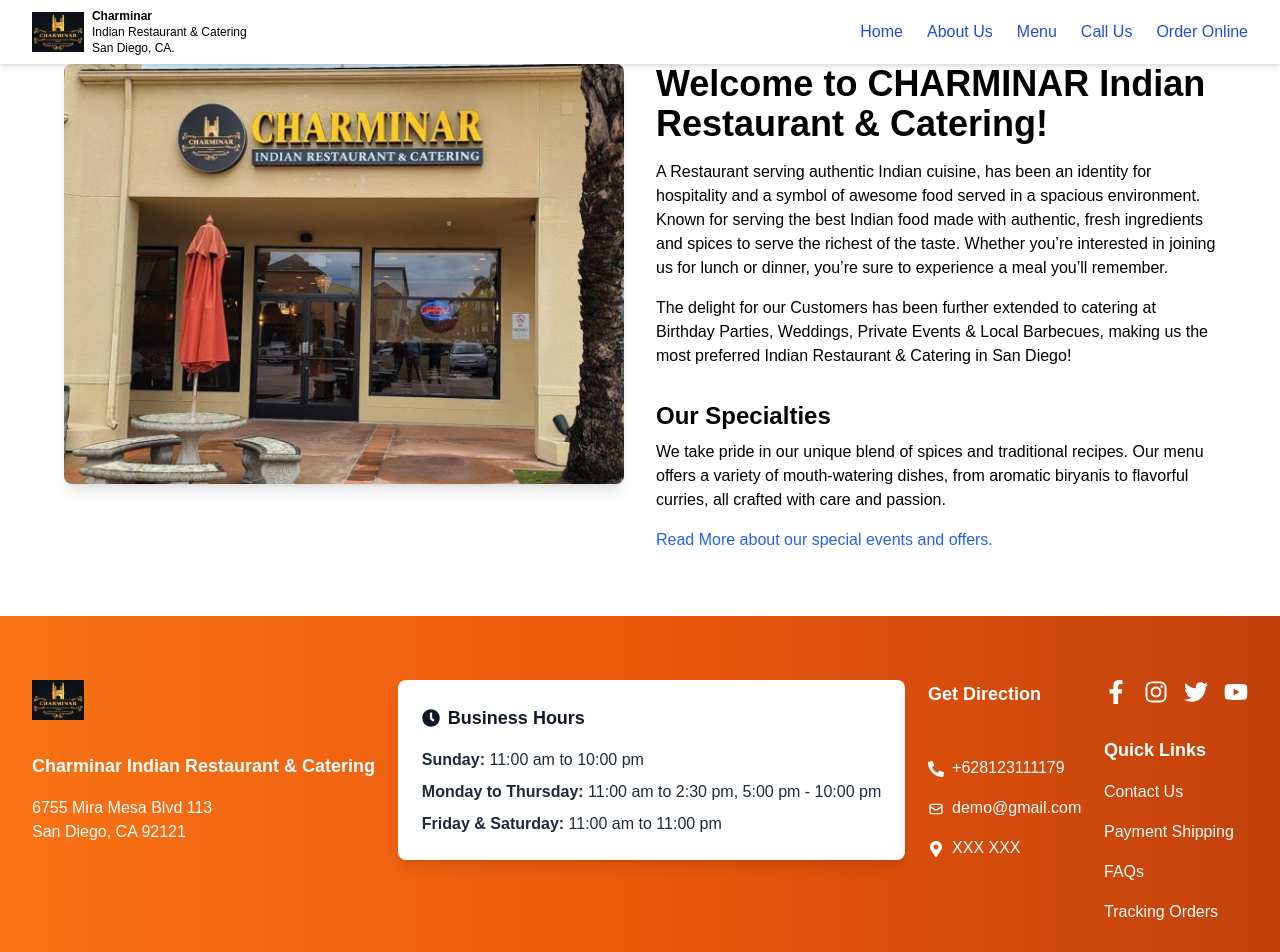
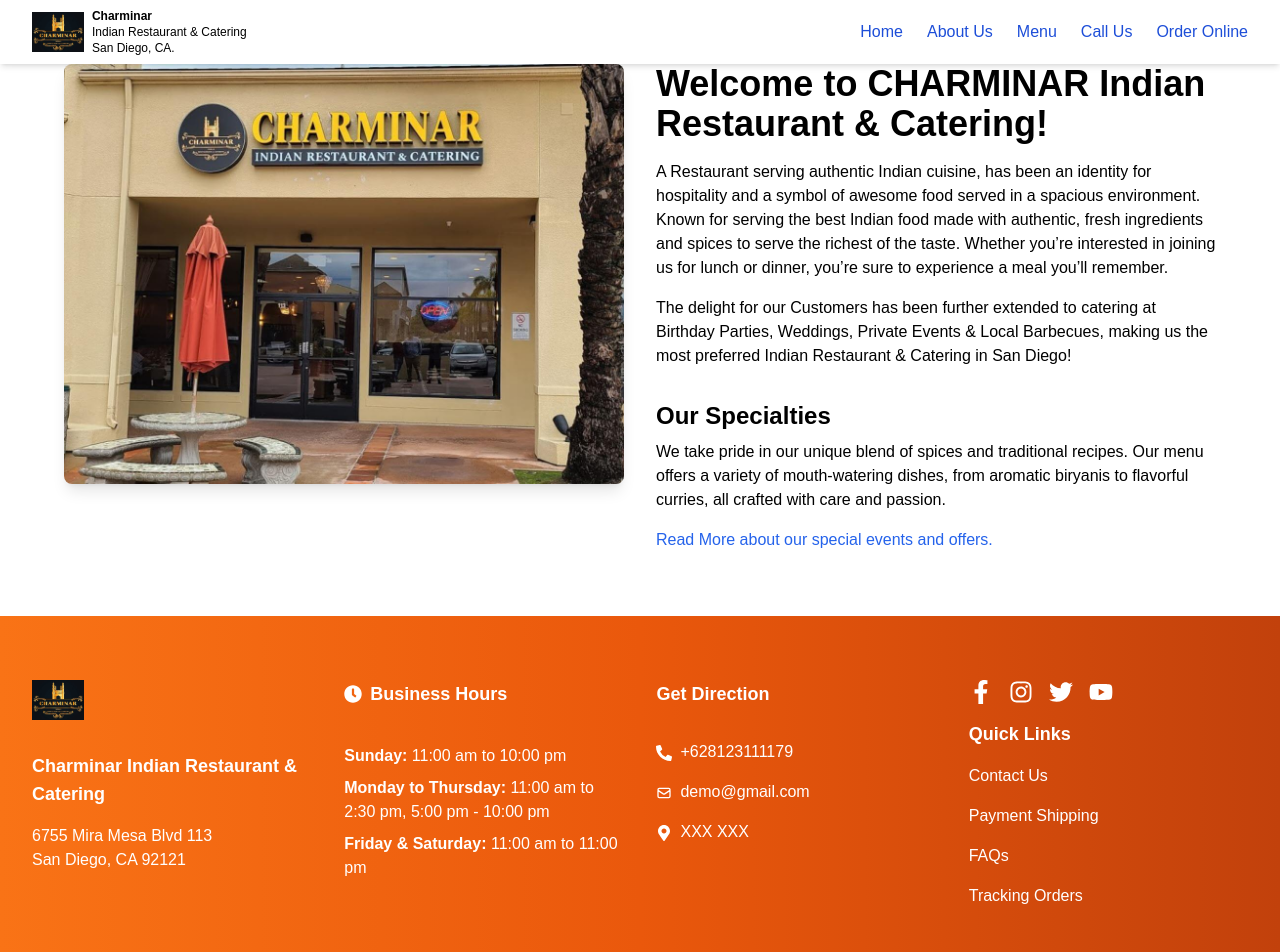
Before and after one commit to nilabhsubramaniam/echelon-cuisine, a Next.js app: page / in a window 1280 px wide. Shown: the top 952 px of the page. Built offline with nearby package versions, Linux system fonts and the light colour scheme; a web font is replaced by a local one.

Commit message:
footer ux visibilty by handling border in business hours

```diff
--- a/app/ui/footer.tsx
+++ b/app/ui/footer.tsx
@@ -6,10 +6,10 @@
     FaTwitter,
     FaYoutube,
     FaClock,
-  } from 'react-icons/fa';
-  import Image from 'next/image';
-  import Link from 'next/link';
-  import { HiOutlineMail } from 'react-icons/hi';
+  } from "react-icons/fa";
+  import Image from "next/image";
+  import Link from "next/link";
+  import { HiOutlineMail } from "react-icons/hi";
 
   export default function Footer() {
     const socialIcons = [
@@ -22,34 +22,34 @@
     const contactInfo = [
       {
         icon: <FaPhoneAlt className="mr-2 inline-block" />,
-        text: '+628123111179',
+        text: "+628123111179",
       },
       {
         icon: <HiOutlineMail className="mr-2 inline-block" />,
-        text: 'demo@gmail.com',
+        text: "demo@gmail.com",
       },
-      { icon: <FaMapMarkerAlt className="mr-2 inline-block" />, text: 'XXX XXX' },
+      { icon: <FaMapMarkerAlt className="mr-2 inline-block" />, text: "XXX XXX" },
     ];
 
     const quickLinks = [
-      'Contact Us',
-      'Payment Shipping',
-      'FAQs',
-      'Tracking Orders',
+      "Contact Us",
+      "Payment Shipping",
+      "FAQs",
+      "Tracking Orders",
     ];
 
     const businessHours = [
       {
-        day: 'Sunday',
-        hours: '11:00 am to 10:00 pm',
+        day: "Sunday",
+        hours: "11:00 am to 10:00 pm",
       },
       {
-        day: 'Monday to Thursday',
-        hours: '11:00 am to 2:30 pm, 5:00 pm - 10:00 pm',
+        day: "Monday to Thursday",
+        hours: "11:00 am to 2:30 pm, 5:00 pm - 10:00 pm",
       },
       {
-        day: 'Friday & Saturday',
-        hours: '11:00 am to 11:00 pm',
+        day: "Friday & Saturday",
+        hours: "11:00 am to 11:00 pm",
       },
     ];
 
@@ -61,44 +61,50 @@
         <footer className="bg-gradient-to-r from-orange-500 via-orange-600 to-orange-700 text-white">
           <div className="mx-auto flex max-w-7xl flex-col items-start justify-between px-4 py-12 sm:flex-row sm:px-6 lg:px-8 lg:py-16">
             {/* Logo and Restaurant Info */}
-            <div className="mb-8 flex flex-col space-y-8 sm:mb-0">
+            <div className="mb-8 flex flex-col space-y-8 sm:mb-0 w-1/4">
               <h2 className="text-3xl font-bold">
                 <Link href="/">
                   <Image
                     src="/logo.jpg"
                     alt="YourBrand Logo"
-                    width={70} // Adjust width as necessary
-                    height={70} // Adjust height as necessary
+                    width={70}
+                    height={70}
                     className="h-10 w-auto"
                   />
                 </Link>
               </h2>
               <div>
-                <h3 className="mb-4 text-lg font-semibold">Charminar Indian Restaurant & Catering</h3>
+                <h3 className="mb-4 text-lg font-semibold">
+                  Charminar Indian Restaurant & Catering
+                </h3>
                 <p className="text-base">6755 Mira Mesa Blvd 113</p>
                 <p className="text-base">San Diego, CA 92121</p>
               </div>
             </div>
 
+            {/* Vertical Line */}
+            <div className="w-px bg-white mx-4" />
+
             {/* Business Hours */}
-            <div className="flex flex-col items-end">
-              <div className="bg-white p-6 rounded-lg shadow-lg">
-                <h3 className="mb-4 text-lg font-semibold text-gray-900 flex items-center">
+            <div className="mb-8 flex flex-col space-y-4 sm:mb-0 w-1/4">
+              <h3 className="mb-4 text-lg font-semibold text-white flex items-center">
                 <FaClock className="mr-2" />
                 Business Hours
               </h3>
-                <ul className="space-y-2 text-gray-800">
+              <ul className="text-white">
                 {businessHours.map((hour, index) => (
-                    <li key={index}>
+                  <li key={index} className="py-1">
                     <strong>{hour.day}:</strong> {hour.hours}
                   </li>
                 ))}
               </ul>
             </div>
-            </div>
+
+            {/* Vertical Line */}
+            <div className="w-px bg-white mx-4" />
 
             {/* Get Direction */}
-            <div className="mb-8 flex flex-col space-y-8 sm:mb-0">
+            <div className="mb-8 flex flex-col space-y-4 sm:mb-0 w-1/4">
               <h3 className="mb-4 text-lg font-semibold">Get Direction</h3>
               <ul className="space-y-4">
                 {contactInfo.map((item, index) => (
@@ -110,11 +116,12 @@
               </ul>
             </div>
 
+            {/* Vertical Line */}
+            <div className="w-px bg-white mx-4" />
+
             {/* Social Icons and Quick Links */}
-            <div className="mb-8 flex flex-col space-y-8 sm:mb-0">
-              <div className="flex space-x-4">
-                {socialIcons}
-              </div>
+            <div className="mb-8 flex flex-col space-y-4 sm:mb-0 w-1/4">
+              <div className="flex space-x-4">{socialIcons}</div>
               <div>
                 <h3 className="mb-4 text-lg font-semibold">Quick Links</h3>
                 <ul className="space-y-4">
@@ -126,7 +133,8 @@
             </div>
           </div>
           <div className="border-t border-white border-opacity-20 py-4 text-center text-sm">
-            © {currentYear} Charminar Indian Restaurant & Catering. All rights reserved.
+            © {currentYear} Charminar Indian Restaurant & Catering. All rights
+            reserved.
           </div>
         </footer>
       </>
```
Lines whose indentation alone changed are shown as unchanged.
